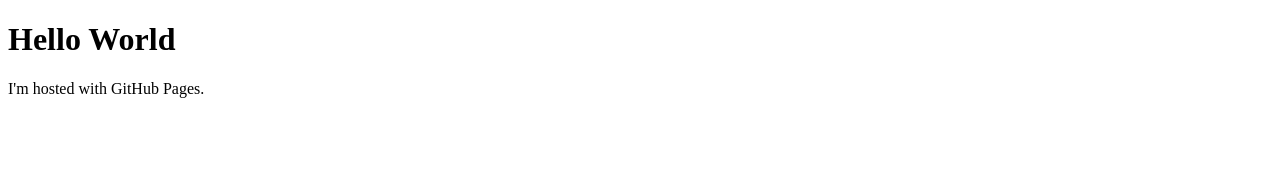
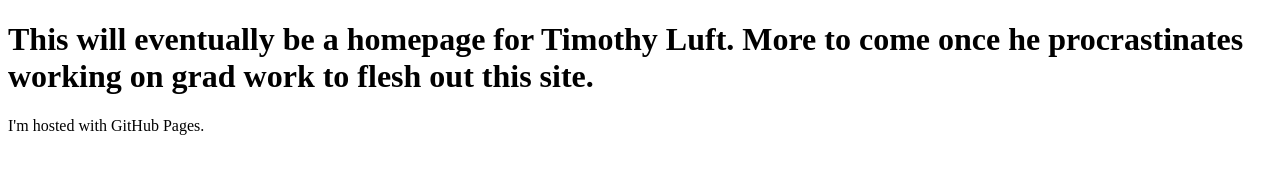
Before and after one commit to Timothy-Luft/Timothy-Luft.github.io, a plain HTML site: page index.html in a window 1280 px wide. Drawn offline with Linux system fonts and the light colour scheme.

Commit message:
Added quippy line

```diff
--- a/index.html
+++ b/index.html
@@ -1,7 +1,7 @@
 <!DOCTYPE html>
 <html>
 <body>
-<h1>Hello World</h1>
+<h1>This will eventually be a homepage for Timothy Luft. More to come once he procrastinates working on grad work to flesh out this site.</h1>
 <p>I'm hosted with GitHub Pages.</p>
 </body>
 </html>
```
